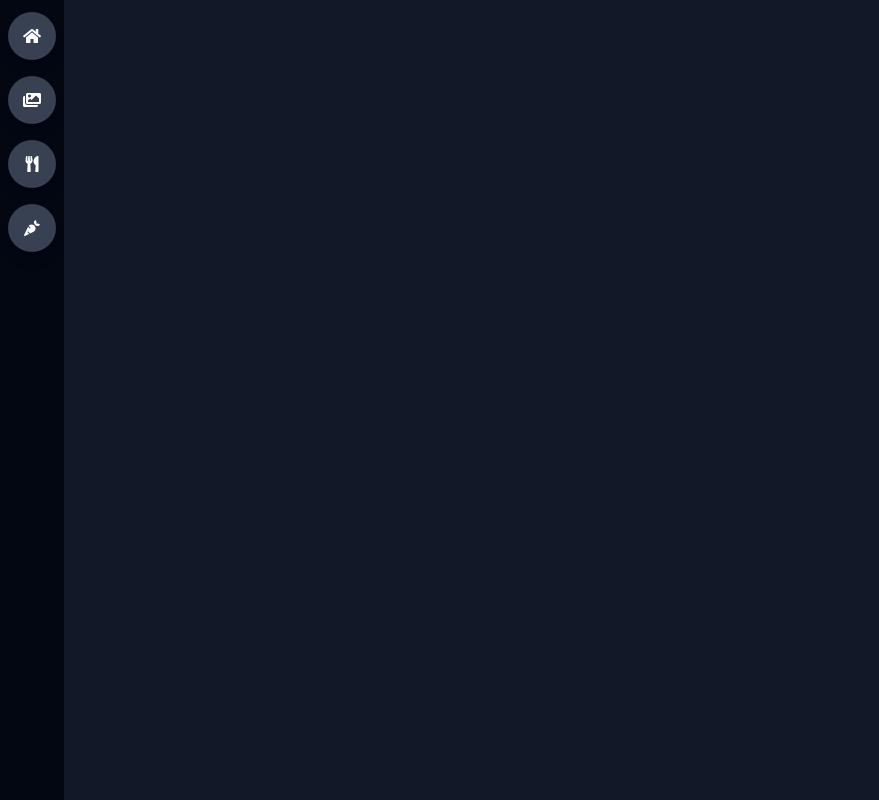
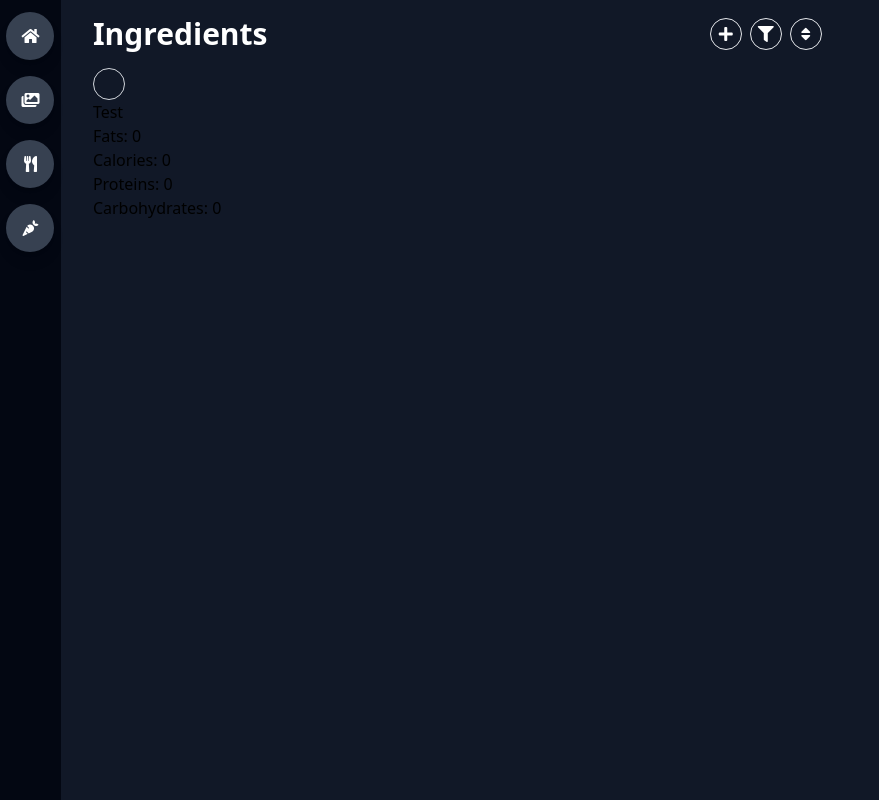
Before and after one commit to hellconnon/heartburn-tracker, a Vue app in the folder frontend/: page /ingredients in a window 1280 px wide. Shown: the whole page, without its empty margins (0-879 px from the left). Built offline with nearby package versions, Linux system fonts and the light colour scheme.

Commit message:
current work state

```diff
--- a/frontend/src/components/IngredientListItem.vue
+++ b/frontend/src/components/IngredientListItem.vue
@@ -1,6 +1,13 @@
 <template>
   <div class="">
-      <h3>{{ name }}</h3>
+    <div class="w-8 h-8 border border-gray-300 rounded-full flex items-center justify-center"
+      @click="isChecked = !isChecked">
+      <div v-if="isChecked" class="bg-green-500 w-6 h-6 rounded-full flex items-center justify-center">
+        <i class="fas fa-check text-white"></i>
+      </div>
+    </div>
+
+    <h3>{{ ingredientName }}</h3>
     <ul>
       <li>Fats: {{ fats }}</li>
       <li>Calories: {{ calories }}</li>
@@ -13,7 +20,7 @@
 <script>
 export default {
   props: {
-        name: {
+    ingredientName: {
       type: String,
       required: true
     },
@@ -37,6 +44,4 @@
 };
 </script>
 
-  <style>
-
-  </style>
+<style></style>
--- a/frontend/src/components/Ingredients.vue
+++ b/frontend/src/components/Ingredients.vue
@@ -1,21 +1,60 @@
 <template>
-<div class="flex">
-    <Sidebar/>
+    <div class="flex">
+        <Sidebar />
+        <div class="pl-8 pt-4 grid grid-clos-3 gap-4 h-full w-full">
+            <div class="cols-span-1">
+                <div class="flex items-center justify-between mb-4">
+
+                    <h2 class="sticky text-3xl text-white font-bold">Ingredients</h2>
+                    <div class="flex items-center justify-end">
+                        <button
+                            class="fas fa-plus text-white border rounded-full w-8 h-8 hover:bg-white hover:text-blue-700 mr-2"
+                            @click="showAddIngredient = true"></button>
+                        <button
+                            class="fas fa-filter text-white border rounded-full w-8 h-8 hover:bg-white hover:text-blue-700 mr-2"></button>
+                        <button
+                            class="fas fa-sort text-white border rounded-full w-8 h-8 hover:bg-white hover:text-blue-700"></button>
+
+                    </div>
+                </div>
+                <div class="space-y-2">
+          <IngredientListItem
+            v-for="(ingredient, index) in ingredients"
+            :key="index"
+            :ingredient-name="ingredient.name"
+            :ingredient-count="ingredient.count"
+            :ingredient-type="ingredient.type"
+            :selected="index === selectedIndex"
+            @select="selectingredient(index, ingredient)"
+          />
+        </div>
+            </div>
+            <div class="col-span-2 p-4 rounded-3xl text-white">
+
+            </div>
+        </div>
 
 
-</div>
-
+    </div>
 </template>
 
 <script>
 import Sidebar from "./Sidebar.vue"
+import IngredientListItem from "./IngredientListItem.vue";
 
 export default {
     name: "Ingredients",
-    components: {Sidebar}
+    components: { Sidebar, IngredientListItem },
+    data() {
+        return {
+            showAddIngredient: false,
+            selectedIndex: null,
+            ingredients: [
+                {name: "Test", fats: 1, calories: 2, proteins: 3, carbohydrates: 4},
+            ]
+        }
+    }
 }
 </script>
 
-<style scoped>
-
-</style>
+<style scoped></style>
```
Lines whose indentation alone changed are shown as unchanged.
